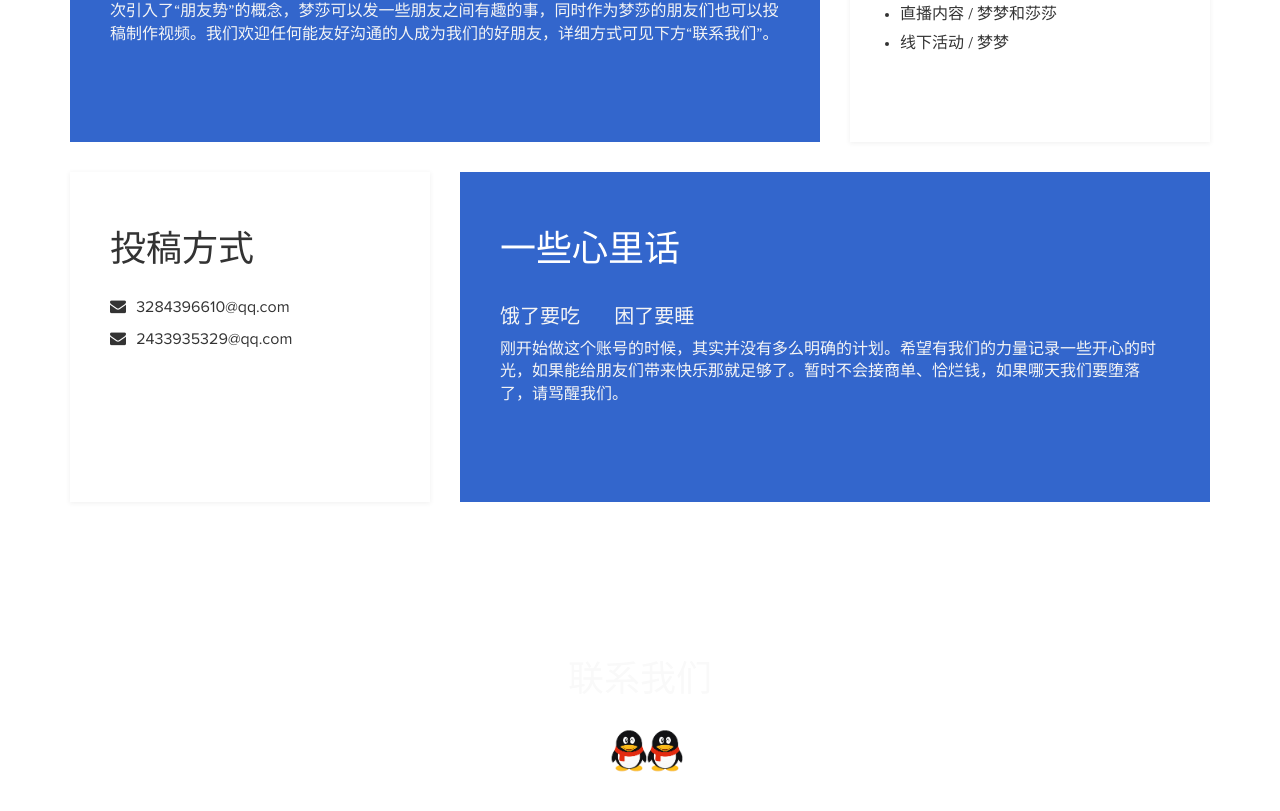
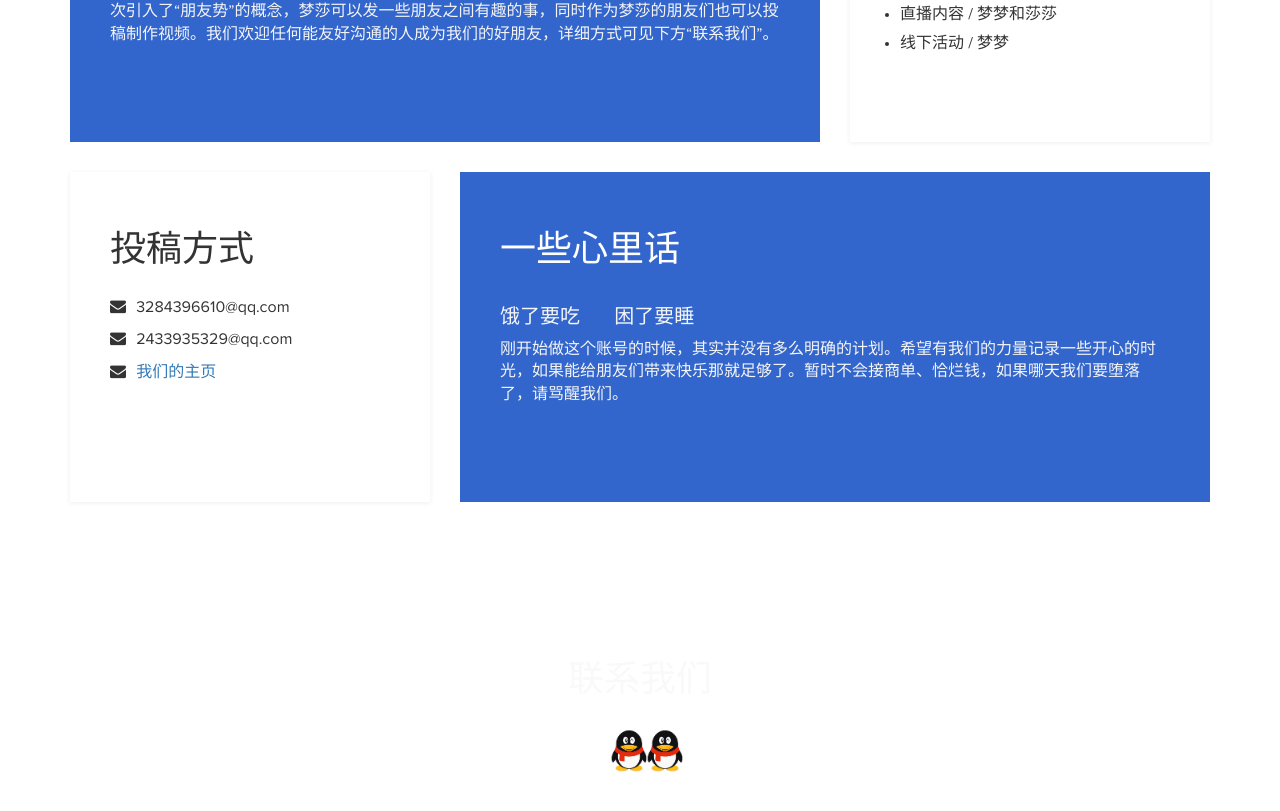
Before and after one commit to dengsijie1/dengsijie1.github.io, a plain HTML site: page index.html in a window 1280 px wide. Shown: the part 1257-2068 px from the top of the page. Drawn offline with Linux system fonts and the light colour scheme.

Commit message:
Update index.html

```diff
--- a/index.html
+++ b/index.html
@@ -108,6 +108,7 @@
 				<h2>投稿方式</h2>
 					<p><i class="fa fa-envelope"></i> 3284396610@qq.com</p>
 					<p><i class="fa fa-envelope"></i> 2433935329@qq.com</p>
+					<p><i class="fa fa-envelope"></i><a href="https://space.bilibili.com/3493143777381050?spm_id_from=333.1007.0.0" target="_blank"> 我们的主页</a></p>
 			</div>
 		</div>
 		<div class="col-md-8 col-sm-12">
```
